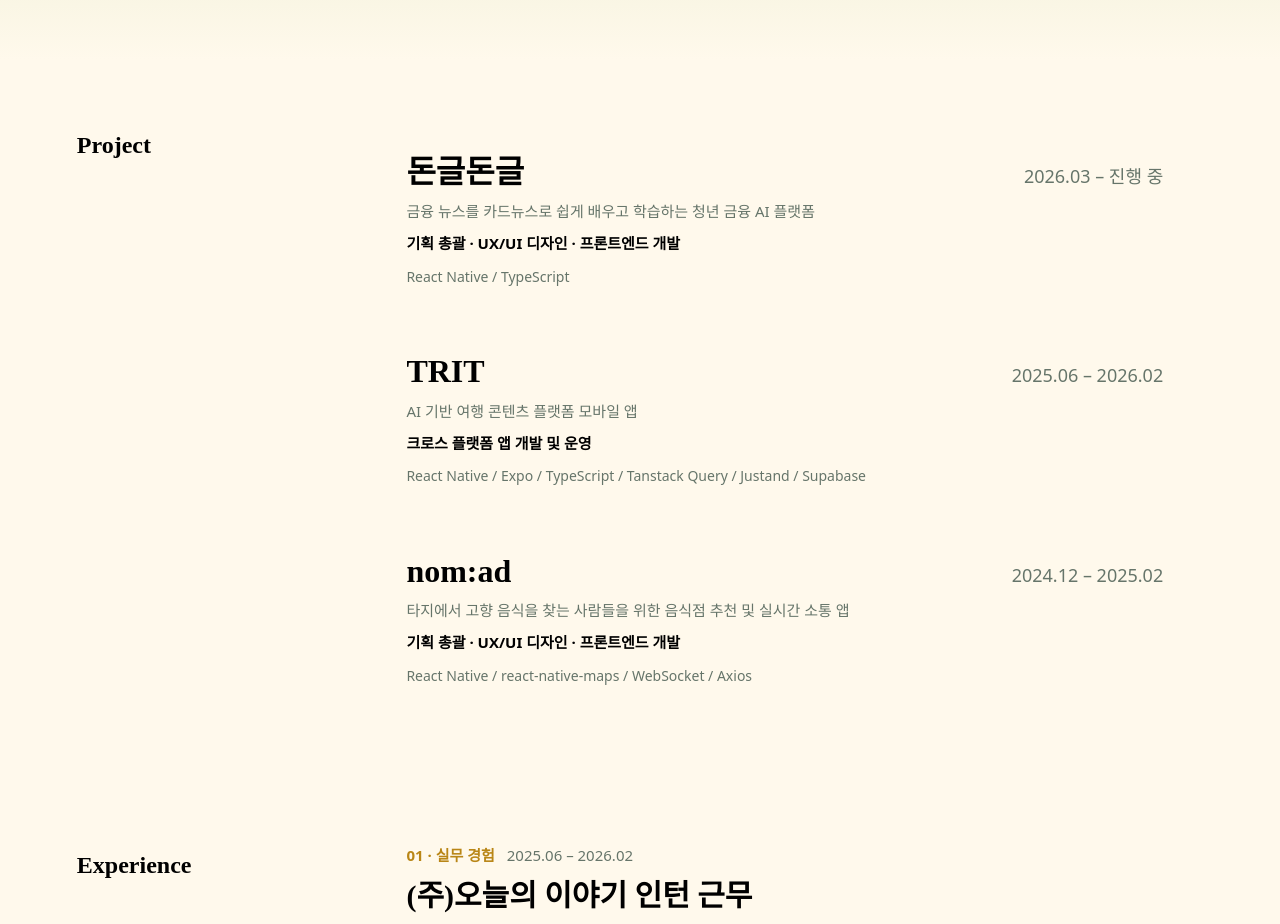
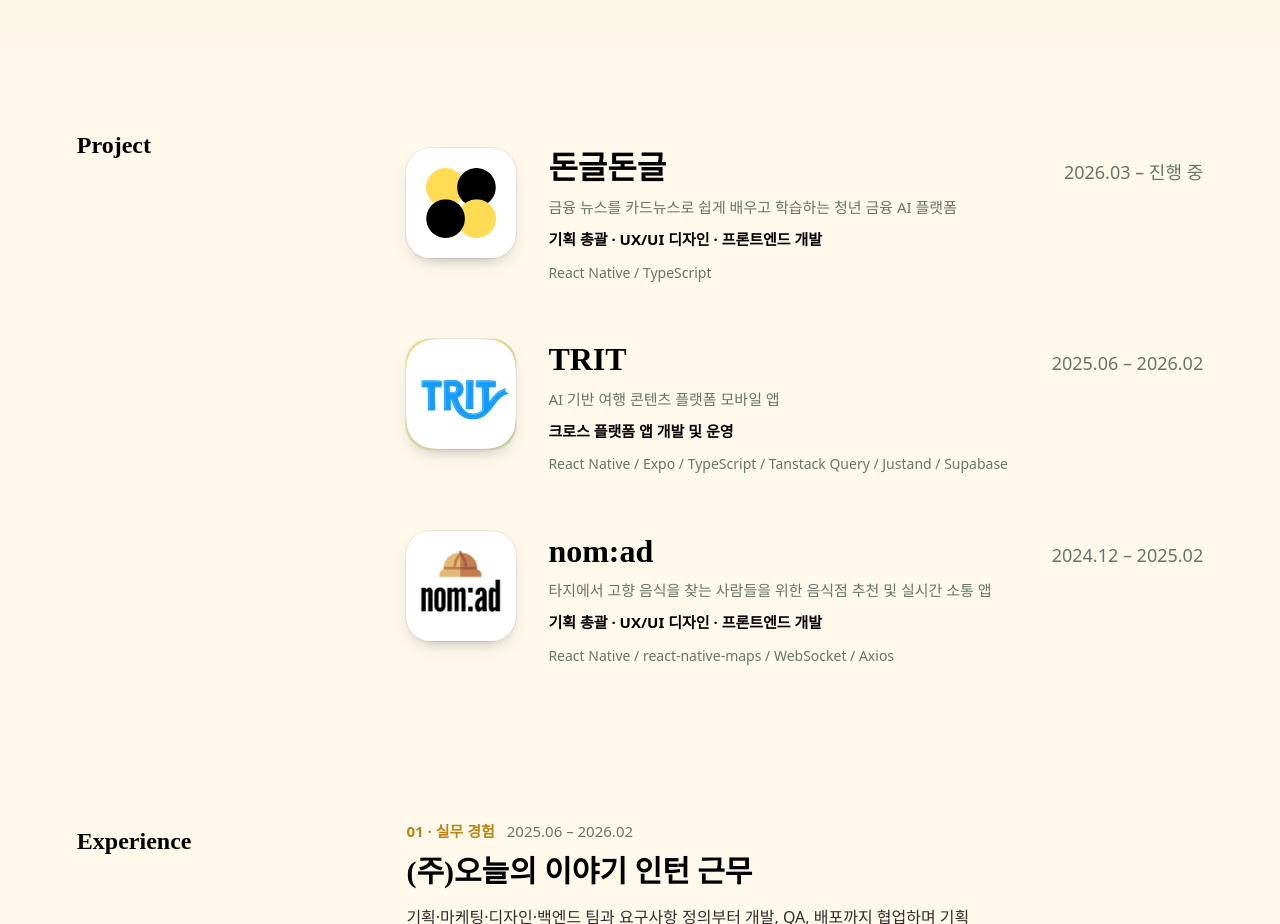
Before and after one commit to soyuniii/soyuniii.github.io, a React (Vite) app: page / in a window 1280 px wide. Shown: the part 1260-2184 px from the top of the page. Built offline with nearby package versions, Linux system fonts and the light colour scheme; a web font is replaced by a local one.

Commit message:
feat - project 앱 아이콘 추가

```diff
--- a/src/data/content.ts
+++ b/src/data/content.ts
@@ -21,7 +21,7 @@ export const strengths = [
 
 export type Project = {
   slug: string; title: string; oneLiner: string; period: string; stack: string[]; role: string
-  team: string; github?: string; app_link?: string; play_link?: string;
+  team: string; github?: string; app_link?: string; play_link?: string; icon?: string;
   overview?: string; problem?: string; role_list?: string[]; uxui?: string[]; development?: string[]
   features?: { name: string; desc: string; image?: string }[]
   challenges?: { title: string; body: string }[]; result?: string; learned?: string; havetodo?: string;
@@ -31,6 +31,7 @@ export const projects: Project[] = [
   {
     slug: 'donguldongul', title: '돈글돈글', period: '2026.03 – 진행 중',
     oneLiner: '금융 뉴스를 카드뉴스로 쉽게 배우고 학습하는 청년 금융 AI 플랫폼',
+    icon: '/images/dongle/dongle-logo.png',
     stack: ['React Native', 'TypeScript'], role: '기획 총괄 · UX/UI 디자인 · 프론트엔드 개발', team: 'FE 1 / BE 1 / AI 1',
     features: [
       { name: 'OAuth 로그인', desc: '카카오 / 네이버(개발 예정) 소셜 로그인', image:'/images/dongle/1.png' },
@@ -61,6 +62,7 @@ export const projects: Project[] = [
     oneLiner: 'AI 기반 여행 콘텐츠 플랫폼 모바일 앱',
     stack: ['React Native','Expo', 'TypeScript','Tanstack Query',' Justand', 'Supabase'],
     role: '크로스 플랫폼 앱 개발 및 운영', team: 'App (2)',
+    icon: '/images/trit/trit-logo.png',
     app_link: 'https://apps.apple.com/kr/app/trit-korea-travel-platform/id6754618596',
     play_link: 'https://play.google.com/store/apps/details?id=com.todaysquare.trit&hl=ko',
     features: [
@@ -106,6 +108,7 @@ export const projects: Project[] = [
     oneLiner: '타지에서 고향 음식을 찾는 사람들을 위한 음식점 추천 및 실시간 소통 앱',
     stack: ['React Native', 'react-native-maps', 'WebSocket', 'Axios'],
     role: '기획 총괄 · UX/UI 디자인 · 프론트엔드 개발', team: 'FE 1 / BE 2',
+    icon: '/images/nomad/nomad-logo.png',
     github: 'https://github.com/soyuniii/nomad',
     features: [
       { name: '회원가입 및 로그인', desc: '세션 기반 인증을 진행합니다.', image:'/images/nomad/1.png' },
--- a/src/pages/Home.tsx
+++ b/src/pages/Home.tsx
@@ -62,13 +62,18 @@ export default function Home() {
         <div className="strengths">{strengths.map(s => <div key={s.t}><h3>{s.t}</h3><p>{s.d}</p></div>)}</div>
       </Section>
 
-      <Section id="project" title="Project">
+      <Section id="work" title="Project">
   <ul className="works">{projects.map(p => <li key={p.slug}>
     <a href={'#/project/' + p.slug}>
+      <span className="app-icon" aria-hidden="true">
+        {p.icon ? <img src={p.icon} alt="" loading="lazy" /> : <b>{p.title[0]}</b>}
+      </span>
+      <div className="w-info">
         <div className="w-head"><h3 className="big">{p.title}</h3><span className="muted">{p.period}</span></div>
         <p>{p.oneLiner}</p>
         <p className="w-role">{p.role}</p>
         <div className="w-stack">{p.stack.join(' / ')}</div>
+      </div>
     </a>
   </li>)}</ul>
 </Section>
--- a/src/styles.css
+++ b/src/styles.css
@@ -525,78 +525,33 @@ h1 span {
   font-size: 15px;
 }
 
-.works {
-  list-style: none;
-  padding: 0;
-  display: grid;
-  gap: 6px;
-}
+.works{list-style:none;padding:0;display:grid;gap:6px}
+.works a{position:relative;display:flex;align-items:flex-start;gap:32px;padding:24px 28px;margin:0 -28px;border-radius:28px;
+  transition:background .35s,transform .35s,box-shadow .35s}
+.works a:hover,.works a:focus-visible{background:rgba(255, 255, 255, 0.24);transform:translateY(-4px);box-shadow:0 18px 34px -22px rgba(37,53,42,.5)}
 
-.works a {
-  position: relative;
-  display: block;
-  padding: 28px;
-  margin: 0 -28px;
-  border-radius: 28px;
-  transition: background 0.35s, transform 0.35s, box-shadow 0.35s;
-}
+.app-icon{--ic:110px;position:relative;flex:none;width:var(--ic);height:var(--ic);border-radius:22%;overflow:hidden;
+  background:linear-gradient(145deg,var(--y2),var(--g2));
+  box-shadow:0 0 0 1px rgba(37,53,42,.08),0 8px 18px -10px rgba(37,53,42,.5);
+  transition:transform .45s cubic-bezier(.2,.8,.2,1),box-shadow .45s}
+.app-icon img{display:block;width:100%;height:100%;object-fit:cover}
+.app-icon b{display:grid;place-items:center;width:100%;height:100%;font:700 calc(var(--ic) * .42) 'Gowun Batang',serif;color:rgba(37,53,42,.75)}
 
-.works a:hover,
-.works a:focus-visible {
-  background: rgba(247, 214, 106, 0.24);
-  transform: translateY(-4px);
-  box-shadow: 0 18px 34px -22px rgba(37, 53, 42, 0.5);
-}
+.app-icon::after{content:'';position:absolute;inset:0;pointer-events:none;
+  background:linear-gradient(115deg,transparent 35%,rgba(255,255,255,.7) 50%,transparent 65%);transform:translateX(-130%)}
+.works a:hover .app-icon,.works a:focus-visible .app-icon{transform:scale(1.06);
+  box-shadow:0 0 0 1px rgba(37,53,42,.08),0 0 0 6px rgba(247,214,106,.35),0 14px 30px -8px rgba(243,201,78,.85)}
+.works a:hover .app-icon::after,.works a:focus-visible .app-icon::after{transform:translateX(130%);transition:transform .8s ease}
 
-.works a::after {
-  content: '';
-  position: absolute;
-  right: 28px;
-  top: 30px;
-  width: 30px;
-  height: 30px;
-  background: radial-gradient(circle, #E3AE2F 20%, var(--y1) 23% 62%, transparent 65%);
-  opacity: 0;
-  transform: scale(0.4) rotate(-40deg);
-  transition: 0.4s;
-}
+.w-info{min-width:0;flex:1}
+.w-head{display:flex;justify-content:space-between;gap:4px 16px;align-items:baseline;flex-wrap:wrap}
+.w-head h3{font-size:clamp(26px,4vw,32px);line-height:1.25}
+.works p{color:var(--mut);max-width:40em;margin-top:6px;font-size:15px}
+.works .w-role{color:var(--ink);font-weight:600}
+.w-stack{font-size:14px;color:var(--mut);margin-top:8px}
 
-.works a:hover::after {
-  opacity: 1;
-  transform: none;
-}
-
-.w-head {
-  display: flex;
-  justify-content: space-between;
-  gap: 16px;
-  align-items: baseline;
-  flex-wrap: wrap;
-  padding-right: 40px;
-}
-
-.w-head h3 {
-  font-size: clamp(30px, 4.4vw, 32px);
-  line-height: 1.25;
-}
-
-.works p {
-  color: var(--mut);
-  max-width: 40em;
-  margin-top: 6px;
-  font-size: 15px
-}
-
-.works .w-role {
-  color: var(--ink);
-  font-weight: 600;
-}
-
-.w-stack {
-  font-size: 14px;
-  color: var(--mut);
-  margin-top: 8px;
-}
+@media(max-width:560px){.works a{gap:14px;padding:20px 16px;margin:0 -16px}.app-icon{--ic:64px}}
+@media(prefers-reduced-motion:reduce){.app-icon::after{display:none}.works a:hover .app-icon{transform:none}}
 
 /* Experience timeline */
 .exp-list{--fl:24px;--gap:22px;}
```
Lines whose indentation alone changed are shown as unchanged.
